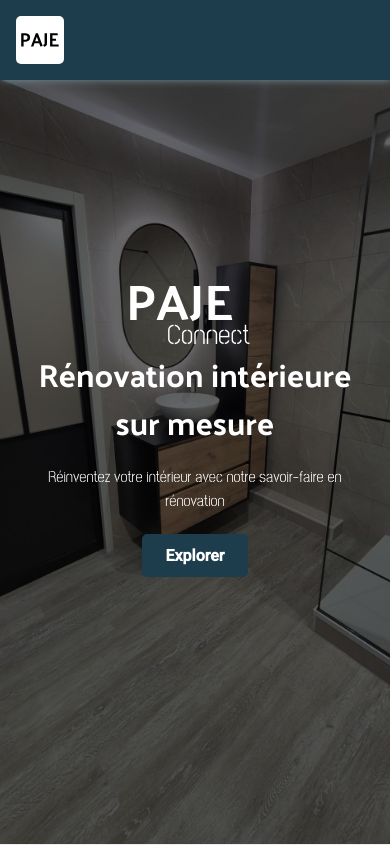
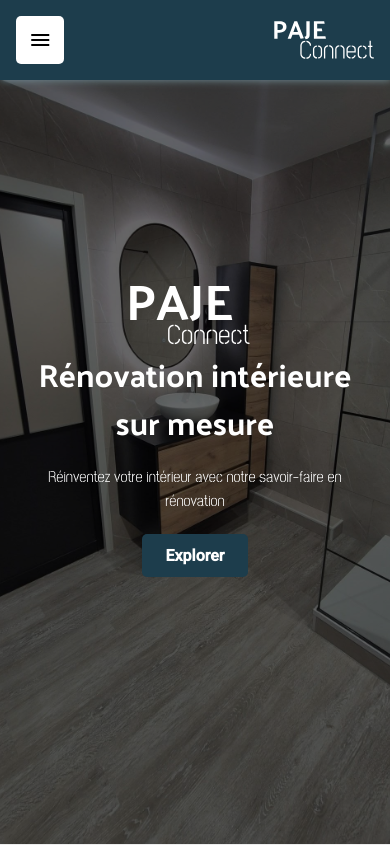
Before and after one commit to Charles-Axel/pajeConnect, an Angular app: page / in a window 390 px wide. Shown: the top 845 px of the page. Built offline with nearby package versions, Linux system fonts and the light colour scheme.

Commit message:
:sparkles: Optimisation sidebar mobile

```diff
--- a/src/app/layout/sidenav/sidenav.component.css
+++ b/src/app/layout/sidenav/sidenav.component.css
@@ -2,7 +2,7 @@
     background: var(--primary);
     transition: all 0.5s ease;
     position: fixed;
-    z-index: 1;
+    z-index: 4;
     top: 0;
     width: 5rem;
     height: 100vh;
@@ -112,6 +112,12 @@
 .spacer {
     flex: 1 1 auto;
 }
+
+.logo-icon,
+.logo-mobile {
+    display: none;
+}
+
 /*
 @media (max-width: 768px) {
     .sidenav {
@@ -182,6 +188,23 @@
         padding: 1rem 1rem;
     }
 
+    .logo-img {
+        display: none;
+    }
+
+    .logo-icon {
+        display: flex;
+        justify-content: center;
+        align-items: center;
+        font-size: 24px;
+        width: 2.4rem;
+    }
+
+    .logo-mobile {
+        display: flex;
+        width: 100px;
+    }
+
     .btn-close {
         display: block;
     }
@@ -222,6 +245,7 @@
         display: flex;
         margin: 0.5rem 1.3rem 0.5rem 0.5rem;
         width: 40%;
+        cursor: default;
     }
 
     .sidenav-collapsed .sidenav-nav-link {
@@ -235,4 +259,8 @@
     .sidenav-collapsed .sidenav-link-icon {
         display: flex;
     }
+
+    .sidenav-collapsed .logo-mobile {
+        display: none;
+    }
 }
--- a/src/app/layout/sidenav/sidenav.component.html
+++ b/src/app/layout/sidenav/sidenav.component.html
@@ -1,9 +1,19 @@
 <div class="sidenav" [ngClass]="collapsed ? 'sidenav-collapsed': '' ">
     <div class="logo-container">
         <button class="logo"
-                (click)="toggleCollapse()"><img src="/images/PAJE.svg" alt="Logo PAJE Connect"></button>
+                (click)="toggleCollapse()">
+            <img class="logo-img" src="/images/PAJE.svg" alt="Logo PAJE Connect">
+            <mat-icon class="logo-icon">menu</mat-icon>
+        </button>
+        <a href="">
+            <img class="logo-mobile" src="/images/Logo.svg" alt="Logo PAJE Connect">
+        </a>
         @if (collapsed) {
-            <div class="logo-text"><img src="/images/Logo.png" alt="Logo PAJE Connect"></div>
+            <a href="">
+                <div class="logo-text">
+                    <img src="/images/Logo.svg" alt="Logo PAJE Connect">
+                </div>
+            </a>
             <button class="btn-close" (click)="closeSidenav()">
                 <mat-icon class="fal fa-times">close</mat-icon>
             </button>
```
Also changed, not shown: public/images/Logo.svg (added).
